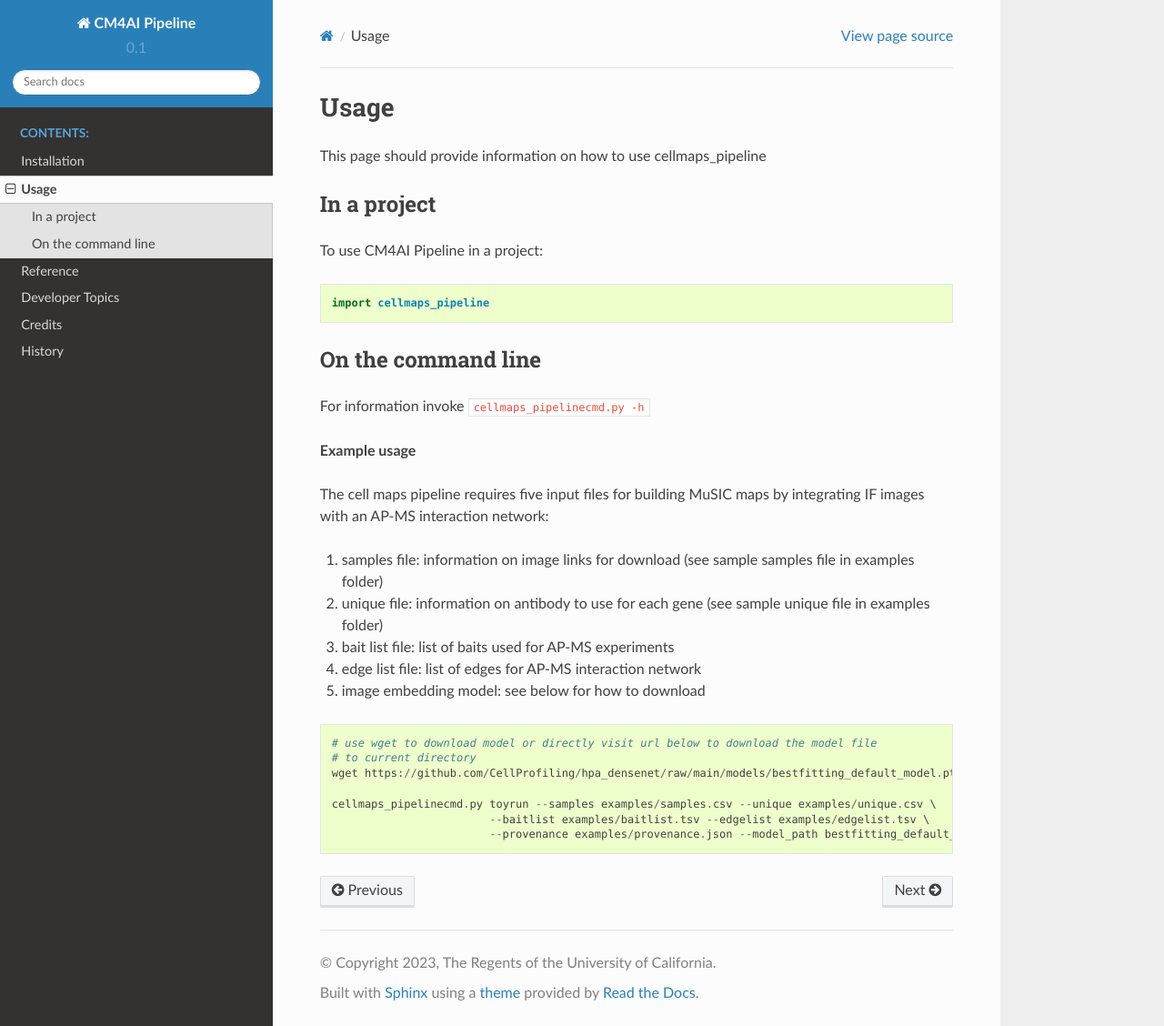
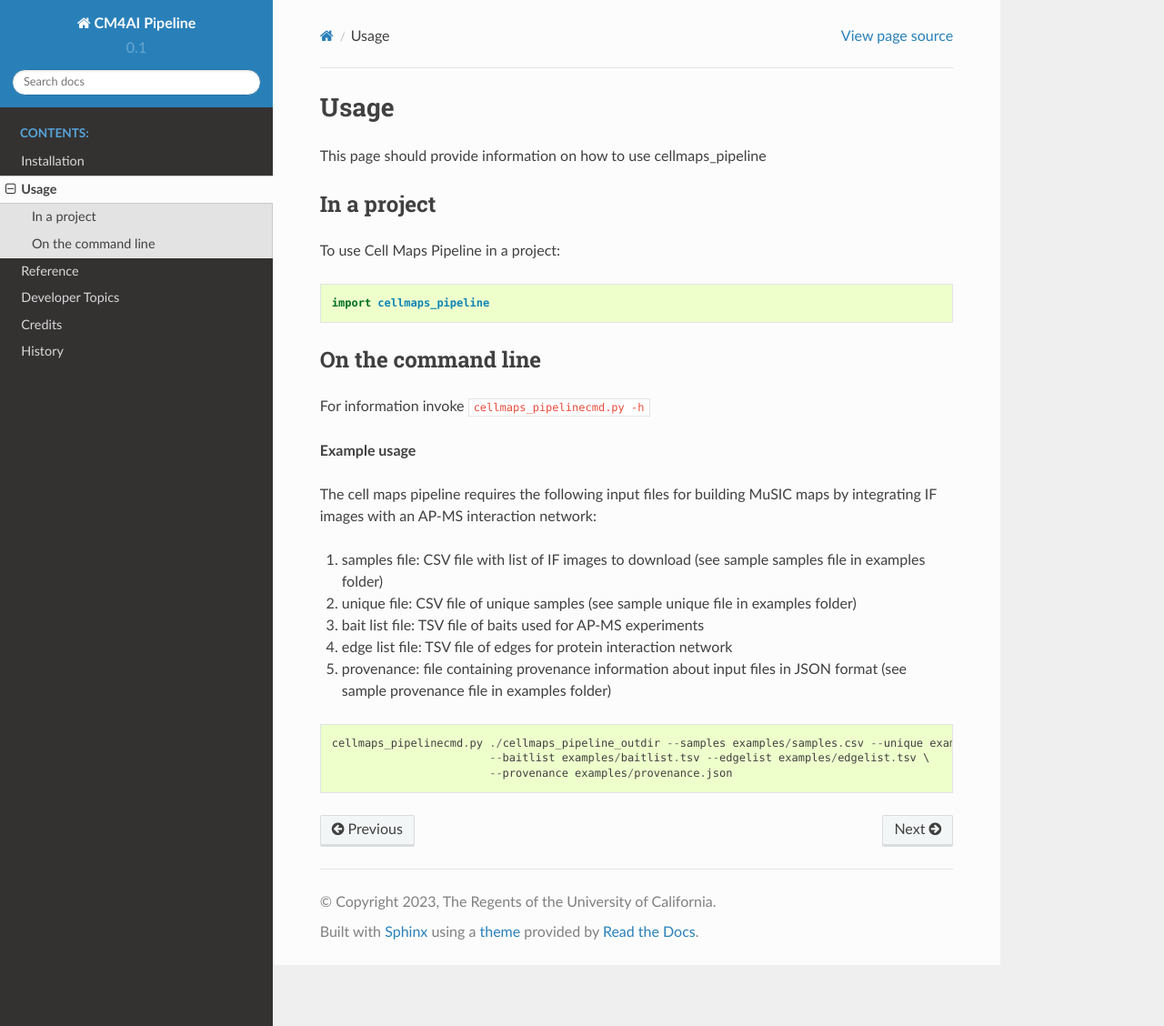
Before and after one commit to idekerlab/cellmaps_pipeline, a Sphinx documentation site: the page built from docs/usage.rst, in a window 1280 px wide and 1128 px high. Shown: the whole window at 91% size. Built offline with Sphinx 7.4.7 and the Read the Docs theme 2.0.0, drawn with Linux system fonts in a browser that asks for light colours.

```diff
--- a/docs/installation.rst
+++ b/docs/installation.rst
@@ -8,13 +8,13 @@ Installation
 Stable release
 --------------
 
-To install CM4AI Pipeline, run this command in your terminal:
+To install the Cell Maps Pipeline, run this command in your terminal:
 
 .. code-block:: console
 
     $ pip install cellmaps_pipeline
 
-This is the preferred method to install CM4AI Pipeline, as it will always install the most recent stable release.
+This is the preferred method to install Cell Maps Pipeline, as it will always install the most recent stable release.
 
 If you don't have `pip`_ installed, this `Python installation guide`_ can guide
 you through the process.
@@ -26,7 +26,7 @@ you through the process.
 From sources
 ------------
 
-The sources for CM4AI Pipeline can be downloaded from the `Github repo`_.
+The sources for Cell Maps Pipeline can be downloaded from the `Github repo`_.
 
 You can either clone the public repository:
 
--- a/docs/usage.rst
+++ b/docs/usage.rst
@@ -7,7 +7,7 @@ This page should provide information on how to use cellmaps_pipeline
 In a project
 --------------
 
-To use CM4AI Pipeline in a project::
+To use Cell Maps Pipeline in a project::
 
     import cellmaps_pipeline
 
@@ -18,20 +18,16 @@ For information invoke :code:`cellmaps_pipelinecmd.py -h`
 
 **Example usage**
 
-The cell maps pipeline requires five input files for building MuSIC maps by integrating IF images with an AP-MS interaction network:
+The cell maps pipeline requires the following input files for building MuSIC maps by integrating IF images with an AP-MS interaction network:
 
-1) samples file: information on image links for download (see sample samples file in examples folder)
-2) unique file: information on antibody to use for each gene (see sample unique file in examples folder)
-3) bait list file: list of baits used for AP-MS experiments
-4) edge list file: list of edges for AP-MS interaction network
-5) image embedding model: see below for how to download
+1) samples file: CSV file with list of IF images to download (see sample samples file in examples folder)
+2) unique file: CSV file of unique samples (see sample unique file in examples folder)
+3) bait list file: TSV file of baits used for AP-MS experiments
+4) edge list file: TSV file of edges for protein interaction network
+5) provenance: file containing provenance information about input files in JSON format (see sample provenance file in examples folder)
 
 .. code-block::
 
-   # use wget to download model or directly visit url below to download the model file
-   # to current directory
-   wget https://github.com/CellProfiling/hpa_densenet/raw/main/models/bestfitting_default_model.pth
-
-   cellmaps_pipelinecmd.py toyrun --samples examples/samples.csv --unique examples/unique.csv \
+   cellmaps_pipelinecmd.py ./cellmaps_pipeline_outdir --samples examples/samples.csv --unique examples/unique.csv \
                            --baitlist examples/baitlist.tsv --edgelist examples/edgelist.tsv \
-                           --provenance examples/provenance.json --model_path bestfitting_default_model.pth
+                           --provenance examples/provenance.json
```
Also changed, not shown: README.rst (+7 -8 lines), docs/devbranches.rst (+3 -4 lines), 1 other file.
